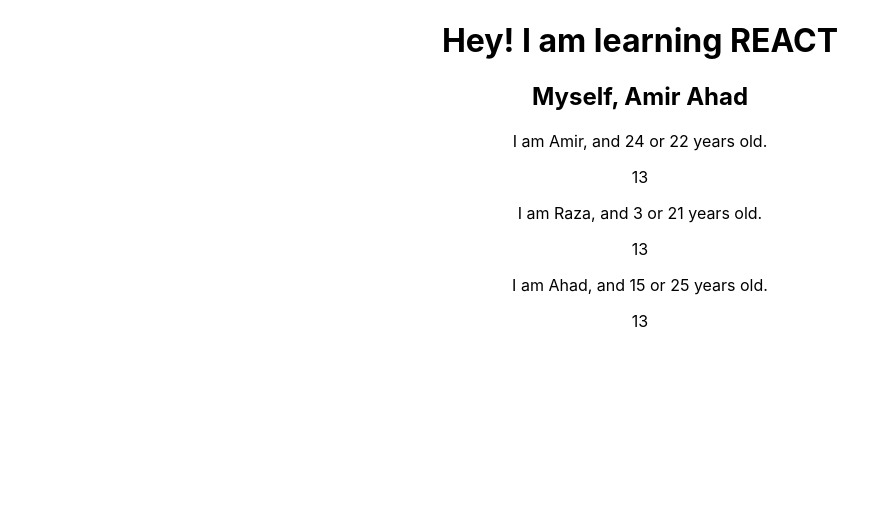
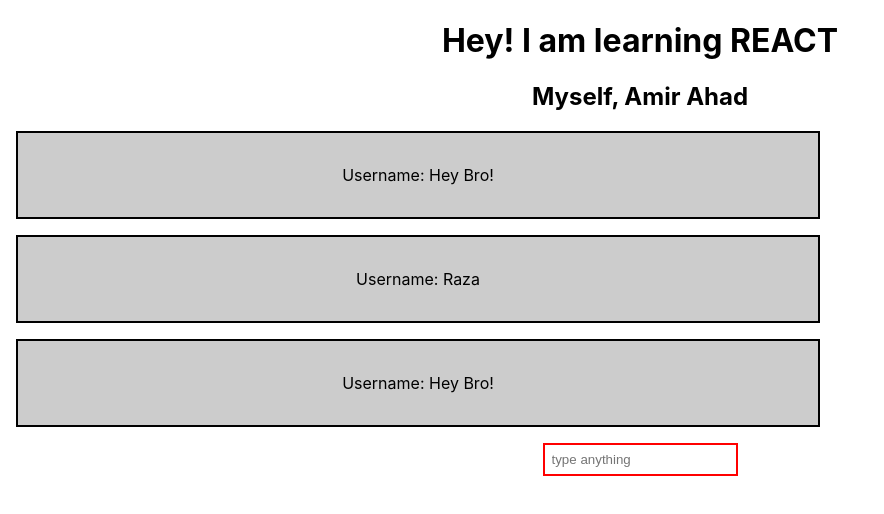
Before and after one commit to amirahad/react_practice, a React (Create React App) app: page / in a window 1280 px wide. Shown: the top 514 px of the page, without its empty margins (0-884 px from the left). Built offline with nearby package versions, Linux system fonts and the light colour scheme.

Commit message:
changes makema

```diff
--- a/src/App.js
+++ b/src/App.js
@@ -1,16 +1,34 @@
-import React from 'react';
+import React, {Component} from 'react';
 import './App.css';
 import Person from './Person/Person'
-function App() {
+import UserInput from './UserInput/UserInput';
+import UserOutput from './UserOutput/UserOutput';
+
+class App extends Component {
+  state = {
+    username: 'Hey Bro!'
+  }
+
+  inputChangedHandeler = (event) => {
+    this.setState({username: event.target.value})
+  }
+
+
+  render(){
     return (
       <div className="App">
           <h1>Hey! I am learning REACT</h1>
           <h2>Myself, Amir Ahad</h2>
-        <Person name="Amir" age="22"/>
+          {/* <Person name="Amir" age="22"/>
           <Person name="Raza" age="21"/>
-        <Person name="Ahad" age="25"/>
+          <Person name="Ahad" age="25"/>  */}
+          <UserOutput userName={this.state.username} />
+          <UserOutput userName="Raza" />
+          <UserOutput userName={this.state.username} />
+          <UserInput changed={this.inputChangedHandeler} />
       </div>
     );
+  };
 }
 
 export default App;
--- /dev/null
+++ b/src/UserInput/UserInput.js
@@ -0,0 +1,16 @@
+import React from 'react';
+
+
+const userInput = (props) =>{
+    const inputStyle = {
+        border: '2px solid red',
+        padding: '7px'
+    };
+    return <input
+    style={inputStyle}
+    type="text"
+    onChange={props.changed}
+    placeholder="type anything" />
+};
+
+export default userInput;
--- /dev/null
+++ b/src/UserOutput/UserOutput.css
@@ -0,0 +1,8 @@
+.UserOutput{
+    width: 60%;
+    padding: 16px;
+    margin: 16px;
+    border: 2px solid black;
+    background-color: #ccc;
+    text-align: center;
+}
--- /dev/null
+++ b/src/UserOutput/UserOutput.js
@@ -0,0 +1,12 @@
+import React from 'react';
+import './UserOutput.css';
+
+const userOutput = (props) =>{
+    return (
+    <div className="UserOutput">
+        <p>Username: {props.userName} </p>
+    </div>
+    );
+};
+
+export default userOutput;
```
Lines whose indentation alone changed are shown as unchanged.
